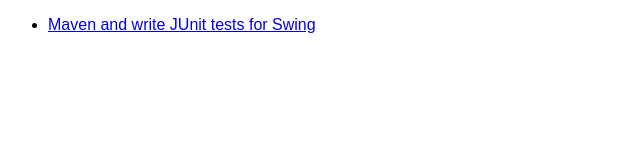
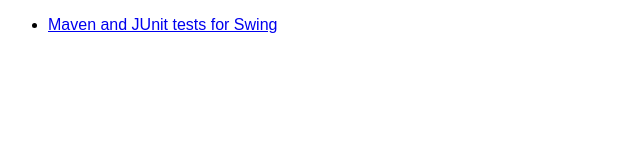
Before and after one commit to tonnique/tonnique.github.io, a plain HTML site: page index.html in a window 1280 px wide. Shown: the full height of the page, 0-640 px from the left. Drawn offline with Linux system fonts and the light colour scheme.

Commit message:
new updates

```diff
--- a/index.html
+++ b/index.html
@@ -8,7 +8,7 @@
 <body>
 
 <ul>
-	<li><a href="tree/master/Maven and write JUnit tests for Swing">Maven and write JUnit tests for Swing</a></li>
+	<li><a href="tree/master/Maven and JUnit tests for Swing">Maven and JUnit tests for Swing</a></li>
 </ul>
 
 
```
